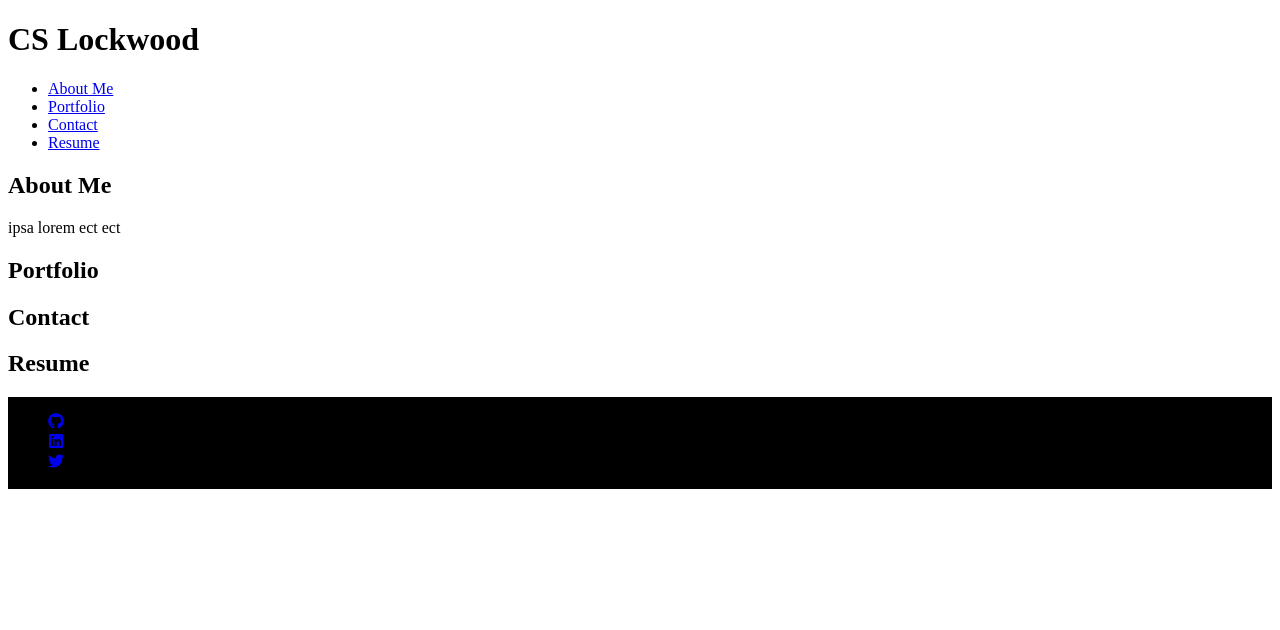
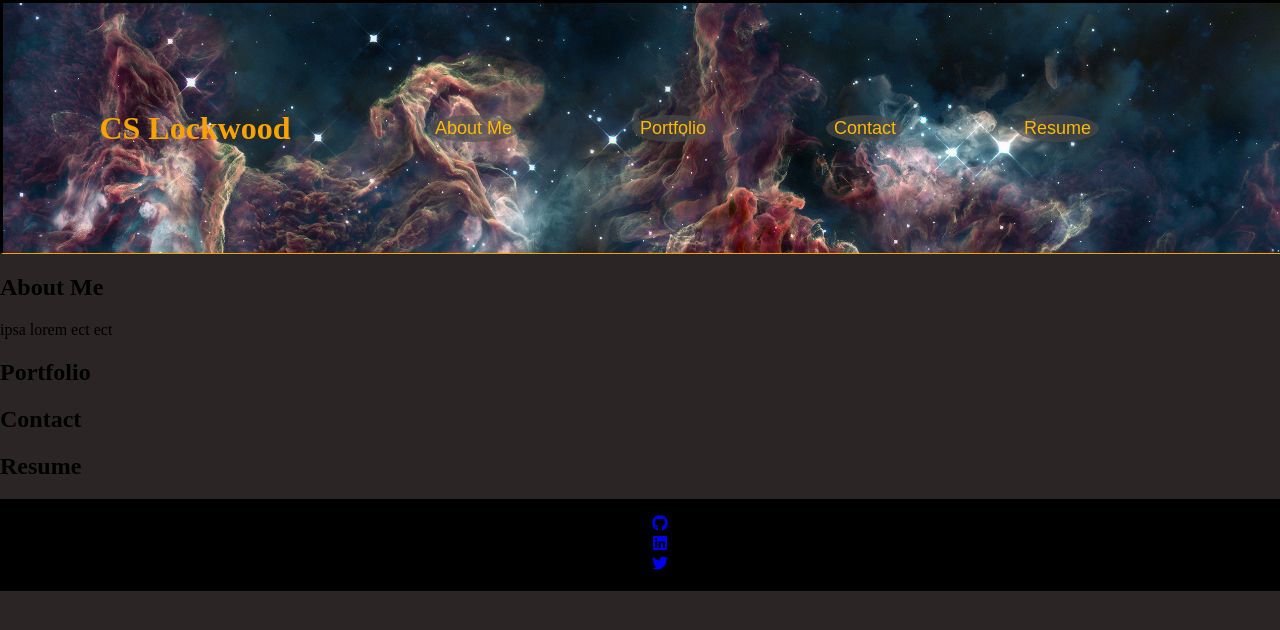
Before and after one commit to VulnusR/CSLockwood-M20-React-Portfolio2, a React (Create React App) app in the folder cslockwood.portfolio/: page / in a window 1280 px wide. Shown: the top 630 px of the page. Built offline with nearby package versions, Linux system fonts and the light colour scheme.

Commit message:
lots of css changes

```diff
--- a/cslockwood.portfolio/src/App.js
+++ b/cslockwood.portfolio/src/App.js
@@ -11,7 +11,7 @@ import './Styles/styles.css';
 
 function App() {
   return (
-    <div>
+    <div className = "parentdiv">
       <Header />
       <AboutMe />
       <Portfolio />
--- a/cslockwood.portfolio/src/Nav.js
+++ b/cslockwood.portfolio/src/Nav.js
@@ -2,23 +2,14 @@ import React from 'react';
 
 function Nav() {
   return (
-    <nav>
-      <ul>
-        <NavItem link="#about-me" text="About Me" />
-        <NavItem link="#portfolio" text="Portfolio" />
-        <NavItem link="#contact" text="Contact" />
-        <NavItem link="#resume" text="Resume" />
-      </ul>
+    <nav className='Navbar'>
+      <button className="Nav-btn" link="#about-me">About Me</button>
+      <button className="Nav-btn" link="#portfolio">Portfolio</button>
+      <button className="Nav-btn" link="#contact">Contact</button>
+      <button className="Nav-btn" link="#resume">Resume</button>
     </nav>
   );
 }
 
-function NavItem(props) {
-    return (
-      <li>
-        <a href={props.link}>{props.text}</a>
-      </li>
-    );
-}
 
 export default Nav;
--- a/cslockwood.portfolio/src/Styles/styles.css
+++ b/cslockwood.portfolio/src/Styles/styles.css
@@ -1,3 +1,84 @@
+body {
+    min-height: 100vh;
+    height: 100%;
+    overflow: hidden;
+    min-width: 100vh;
+    width: 100%;
+    margin: 0;
+    padding: 0;
+    background-color: rgb(43, 37, 37);
+
+
+}
+
+#root {
+    min-height: 100vh;
+    height: 100%;
+    overflow: hidden;
+    min-width: 100vh;
+    width: 100%;
+}
+
+.parentdiv {
+    min-height: 100vh;
+    height: 100%;
+    overflow: hidden;
+    min-width: 100vh;
+    width: 100%;
+}
+
+.Main-Header {
+    display: flex;
+    min-width: 100vh;
+    width: 100%;
+    align-items: center;
+    justify-content: center;
+    border-bottom: 1px rgb(250, 162, 0);;
+    border-style: solid;
+    background-image: url(./Imgs/Space.jpg);
+    background-size: cover;
+    min-height: 250px;
+    height:22%
+}
+
+.header-title {
+   align-self: center;
+   text-align: center;
+   color: rgb(250, 162, 0);
+
+   width: 30vh;
+   height: 100%;
+}
+
+.Navbar {
+
+    width: 70%;
+    height: 100%;
+    display: flex;
+    justify-content: space-evenly;
+
+}
+
+.Nav-btn {
+    background-color: rgba(76, 76, 76, 0.633);
+    border-color: transparent;
+    border-radius: 100%;
+    font-size: large;
+    color: rgb(255, 184, 3);
+    transition: all 0.7s ease-in-out;
+    min-height:100% ;
+
+}
+
+.Nav-btn:hover {
+    transform: scale(2);
+
+}
+
+
 .Footer-Box {
+    display: flex;
+    flex-direction: row;
+    justify-content: space-around;
     background-color: black;
 }
--- a/cslockwood.portfolio/src/header.js
+++ b/cslockwood.portfolio/src/header.js
@@ -3,8 +3,8 @@ import Nav from './Nav';
 
 function Header() {
     return (
-      <header>
-        <h1>CS Lockwood</h1>
+      <header className='Main-Header'>
+        <h1 className='header-title'>CS Lockwood</h1>
         <Nav />
       </header>
     );
```
Also changed, not shown: cslockwood.portfolio/src/Styles/Imgs/Space.jpg (added).
